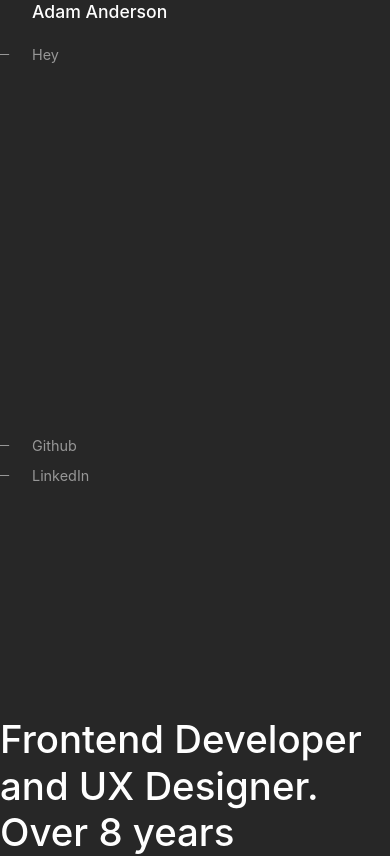
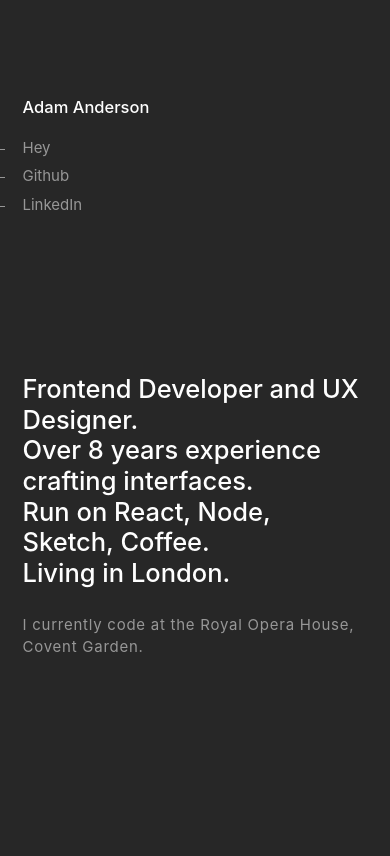
Before and after one commit to adammanderson/adammanderson, a Next.js app: page / in a window 390 px wide. Shown: the top 856 px of the page. Built offline with nearby package versions, Linux system fonts and the light colour scheme; a web font is replaced by a local one.

Commit message:
Responsive layout

```diff
--- a/components/cover/styles.js
+++ b/components/cover/styles.js
@@ -1,10 +1,13 @@
 import styled from 'styled-components'
+import media from '../styles/media'
 
 export const CoverWrapper = styled.section`
-  min-height: 100vh;
   display: flex;
   align-items: center;
   background: ${({ theme }) => theme.background};
+  ${media.tablet`
+    min-height: 100vh;
+  `};
 `
 
 export const CoverInner = styled.div`
--- a/components/header/styles.js
+++ b/components/header/styles.js
@@ -1,4 +1,5 @@
 import styled from 'styled-components'
+import media from '../styles/media'
 import { boldFont } from '../styles/fonts'
 
 export const HeaderWrapper = styled.section`
@@ -10,8 +11,11 @@ export const HeaderWrapper = styled.section`
 export const HeaderInner = styled.div`
   display: flex;
   flex-flow: column wrap;
-  min-height: 60vh;
-  padding: 0 2em;
+  padding: 1.5em;
+  ${media.tablet`
+    min-height: 60vh;
+    padding: 0 2em;
+  `};
 `
 
 export const Brand = styled.div`
--- a/components/layout/styles.js
+++ b/components/layout/styles.js
@@ -1,4 +1,5 @@
 import styled from 'styled-components'
+import media from '../styles/media'
 
 export const Layout = styled.div`
   display: flex;
@@ -7,5 +8,9 @@ export const Layout = styled.div`
 `
 
 export const LayoutContent = styled.div`
-  flex: 1;
+  padding: 1.5em;
+  ${media.tablet`
+    flex: 1;
+    padding: 0;
+  `};
 `
--- a/components/nav/styles.js
+++ b/components/nav/styles.js
@@ -11,7 +11,6 @@ export const NavItem = styled.a`
   position: relative;
   padding: 0.2em 0;
   color: ${({ theme }) => theme.body};
-  font-size: 0.9em;
   text-decoration: none;
   cursor: pointer;
   transition: all 300ms ease-in-out 0s;
@@ -24,7 +23,7 @@ export const NavItem = styled.a`
     top: 1em;
     width: 2em;
     border-bottom: 1px solid ${({ theme }) => theme.body};
-    transform: translateX(-180%);
+    transform: translateX(-160%);
     transition: all 300ms ease-in-out 0s;
   }
   &:hover {
--- a/components/styles/global-styles.js
+++ b/components/styles/global-styles.js
@@ -1,4 +1,5 @@
 import { createGlobalStyle } from 'styled-components'
+import media from './media'
 import { regularFont } from './fonts'
 
 const GlobalStyles = createGlobalStyle`
@@ -15,9 +16,12 @@ const GlobalStyles = createGlobalStyle`
 
   body {
     ${regularFont};
-    font-size: 16px;
+    font-size: 15px;
     line-height: 1.5em;
     background: ${props => props.theme.background};
+    ${media.tablet`
+      font-size: 16px;
+    `};
   }
 `
 
--- a/components/typography/headings.js
+++ b/components/typography/headings.js
@@ -1,12 +1,16 @@
 import styled from 'styled-components'
+import media from '../styles/media'
 import { regularFont, boldFont } from '../styles/fonts'
 
 export const BigHeading = styled.h1`
   ${boldFont};
   color: ${props => props.theme.heading};
-  font-size: 2.4em;
+  font-size: 1.7em;
   line-height: 1.2em;
-  margin-bottom: 0.6em;
+  margin-bottom: 1em;
+  ${media.tablet`
+    font-size: 2.4em;
+  `};
 `
 
 export const MediumHeading = styled.h2`
```
